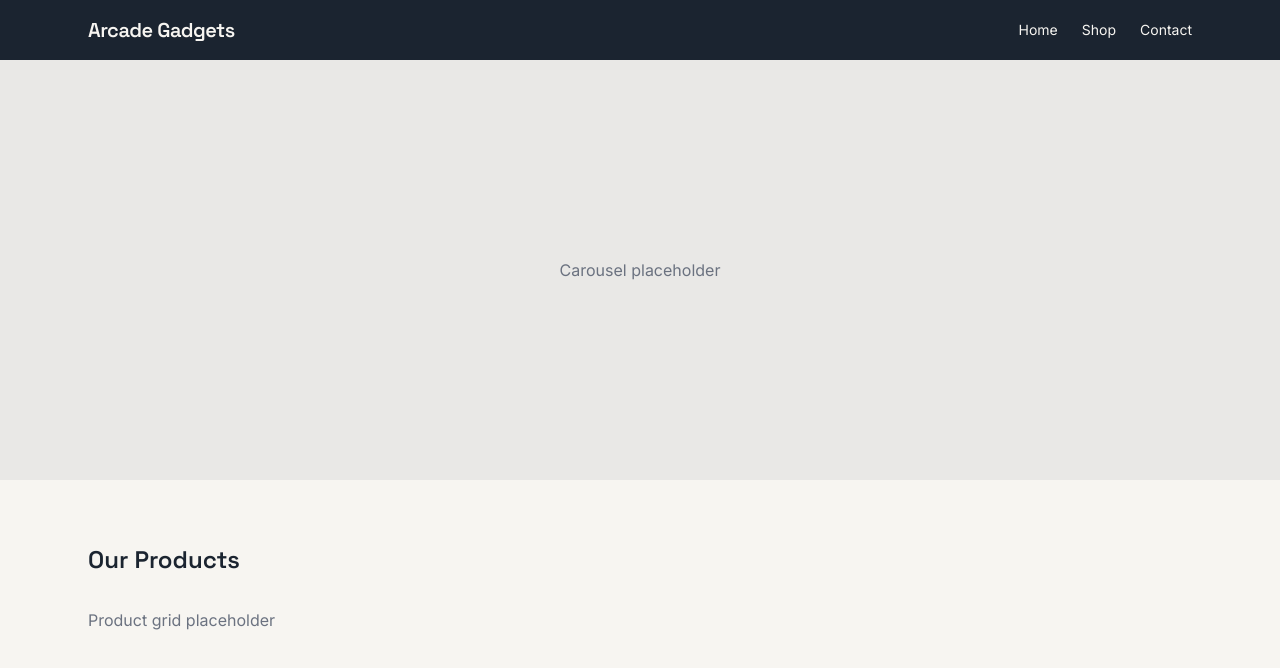
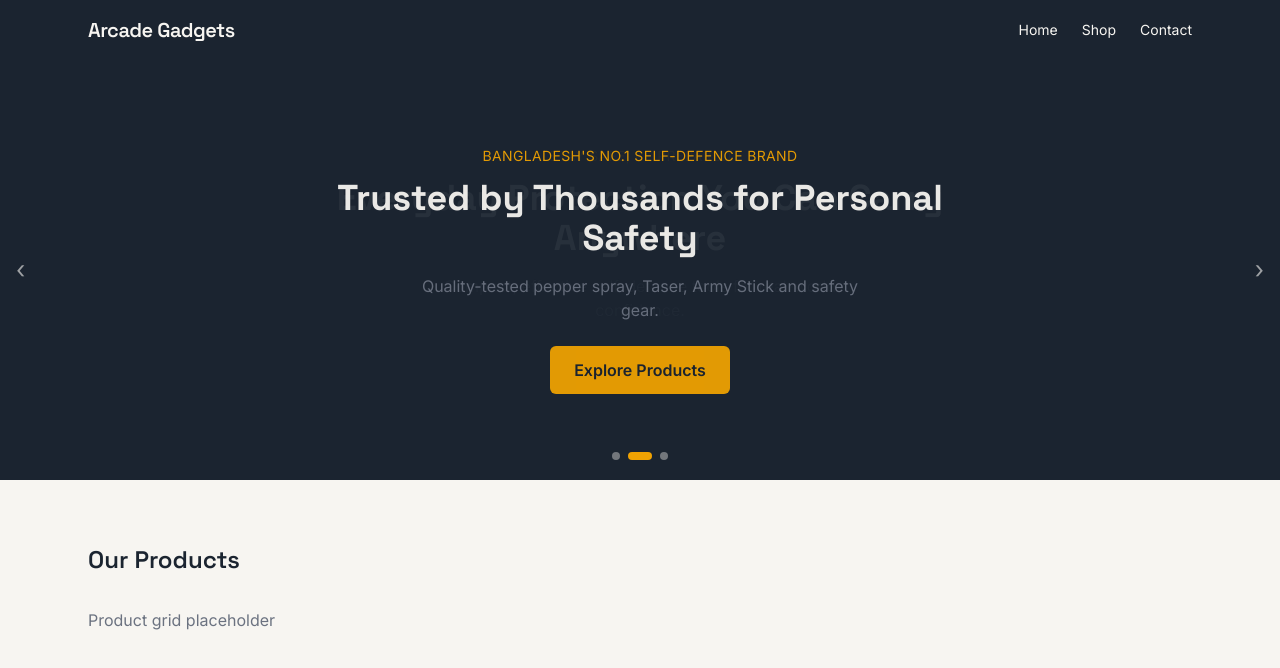
Before and after one commit to Atik-Shahriar007/Arcade-Gadgets, a Next.js app: page / in a window 1280 px wide. Shown: the top 668 px of the page. Built offline with nearby package versions, Linux system fonts and the light colour scheme.

Commit message:
added hero carousel and edited page

```diff
--- a/src/app/page.tsx
+++ b/src/app/page.tsx
@@ -1,14 +1,12 @@
 import Header from "@/components/Header";
+import HeroCarousel from "@/components/HeroCarousel";
 
 export default function Home() {
   return (
     <>
       <Header />
       <main className="flex-1">
-        {/* Hero carousel will go here */}
-        <section className="h-[420px] bg-slate/10 flex items-center justify-center">
-          <p className="text-slate font-body">Carousel placeholder</p>
-        </section>
+        <HeroCarousel />
 
         {/* Products section */}
         <section className="max-w-6xl mx-auto px-6 py-16">
--- /dev/null
+++ b/src/components/HeroCarousel.tsx
@@ -0,0 +1,96 @@
+"use client";
+
+import { useState, useEffect } from "react";
+
+const slides = [
+  {
+    eyebrow: "Stay Safe, Be Prepared",
+    heading: "Everyday Protection You Can Carry Anywhere",
+    sub: "Compact, effective self-defense tools for real-world confidence.",
+    cta: { label: "Shop Now", href: "/shop" },
+  },
+  {
+    eyebrow: "Bangladesh's No.1 Self-Defence Brand",
+    heading: "Trusted by Thousands for Personal Safety",
+    sub: "Quality-tested pepper spray, Taser, Army Stick and safety gear.",
+    cta: { label: "Explore Products", href: "/shop" },
+  },
+  {
+    eyebrow: "Cash on Delivery",
+    heading: "Order Now, Pay When It Arrives",
+    sub: "Simple ordering, fast delivery, no online payment needed.",
+    cta: { label: "Order Today", href: "/shop" },
+  },
+];
+
+export default function HeroCarousel() {
+  const [active, setActive] = useState(0);
+
+  useEffect(() => {
+    const timer = setInterval(() => {
+      setActive((prev) => (prev + 1) % slides.length);
+    }, 5000);
+    return () => clearInterval(timer);
+  }, []);
+
+  const goTo = (index: number) => setActive(index);
+  const prev = () => setActive((p) => (p - 1 + slides.length) % slides.length);
+  const next = () => setActive((p) => (p + 1) % slides.length);
+
+  return (
+    <section className="relative h-[420px] bg-ink overflow-hidden">
+      {slides.map((slide, i) => (
+        <div
+          key={i}
+          className={`absolute inset-0 flex flex-col items-center justify-center text-center px-6 transition-opacity duration-700 ${
+            i === active ? "opacity-100" : "opacity-0 pointer-events-none"
+          }`}
+        >
+          <span className="text-amber font-body text-sm tracking-wide uppercase mb-3">
+            {slide.eyebrow}
+          </span>
+          <h1 className="font-display font-bold text-3xl sm:text-4xl text-cream max-w-2xl mb-4">
+            {slide.heading}
+          </h1>
+          <p className="text-slate font-body max-w-md mb-6">{slide.sub}</p>
+          <a
+            href={slide.cta.href}
+            className="bg-amber text-ink font-body font-semibold px-6 py-3 rounded-md hover:opacity-90 transition-opacity"
+          >
+            {slide.cta.label}
+          </a>
+        </div>
+      ))}
+
+      {/* Arrows */}
+      <button
+        onClick={prev}
+        aria-label="Previous slide"
+        className="absolute left-4 top-1/2 -translate-y-1/2 text-cream/60 hover:text-cream text-2xl"
+      >
+        &lsaquo;
+      </button>
+      <button
+        onClick={next}
+        aria-label="Next slide"
+        className="absolute right-4 top-1/2 -translate-y-1/2 text-cream/60 hover:text-cream text-2xl"
+      >
+        &rsaquo;
+      </button>
+
+      {/* Dots */}
+      <div className="absolute bottom-5 left-1/2 -translate-x-1/2 flex gap-2">
+        {slides.map((_, i) => (
+          <button
+            key={i}
+            onClick={() => goTo(i)}
+            aria-label={`Go to slide ${i + 1}`}
+            className={`h-2 rounded-full transition-all ${
+              i === active ? "w-6 bg-amber" : "w-2 bg-cream/40"
+            }`}
+          />
+        ))}
+      </div>
+    </section>
+  );
+}
```
